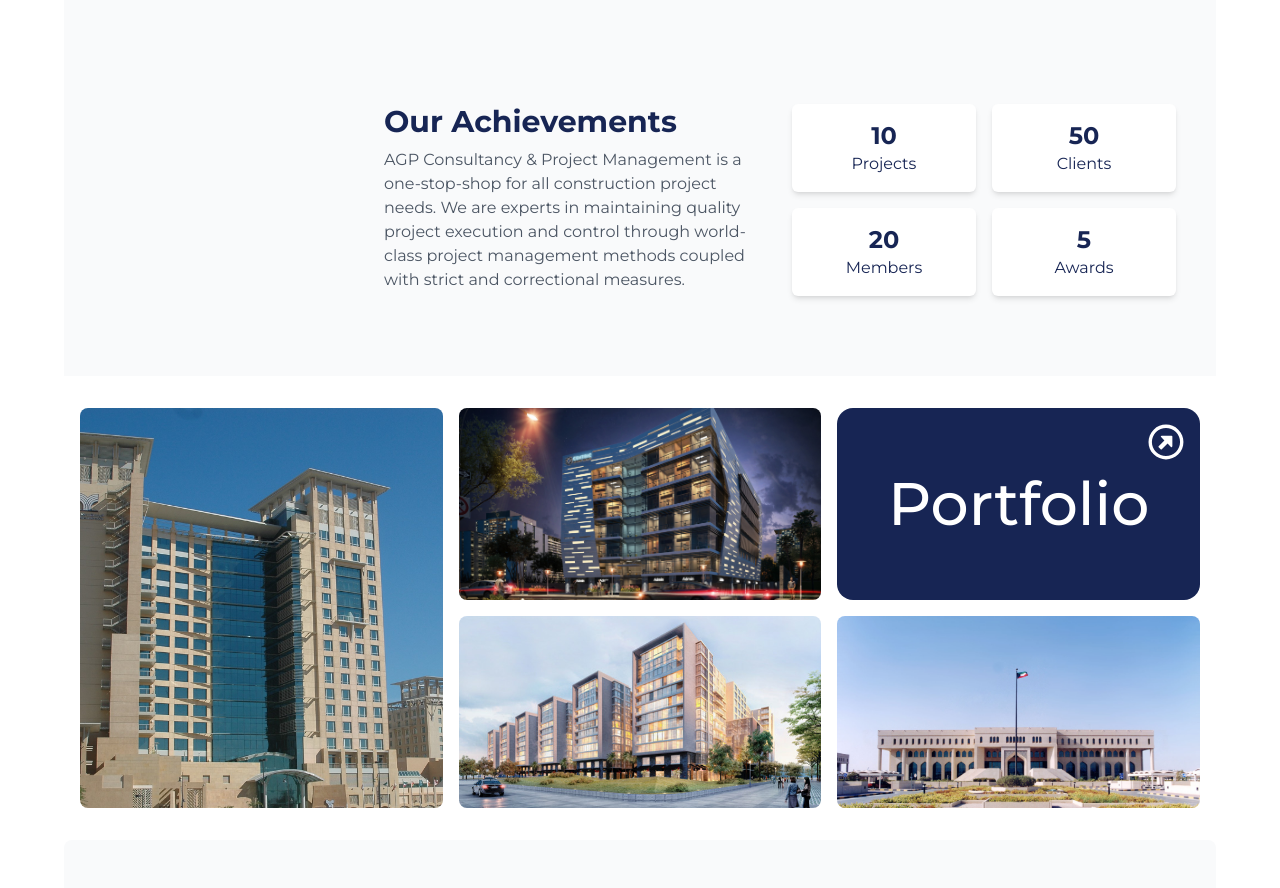
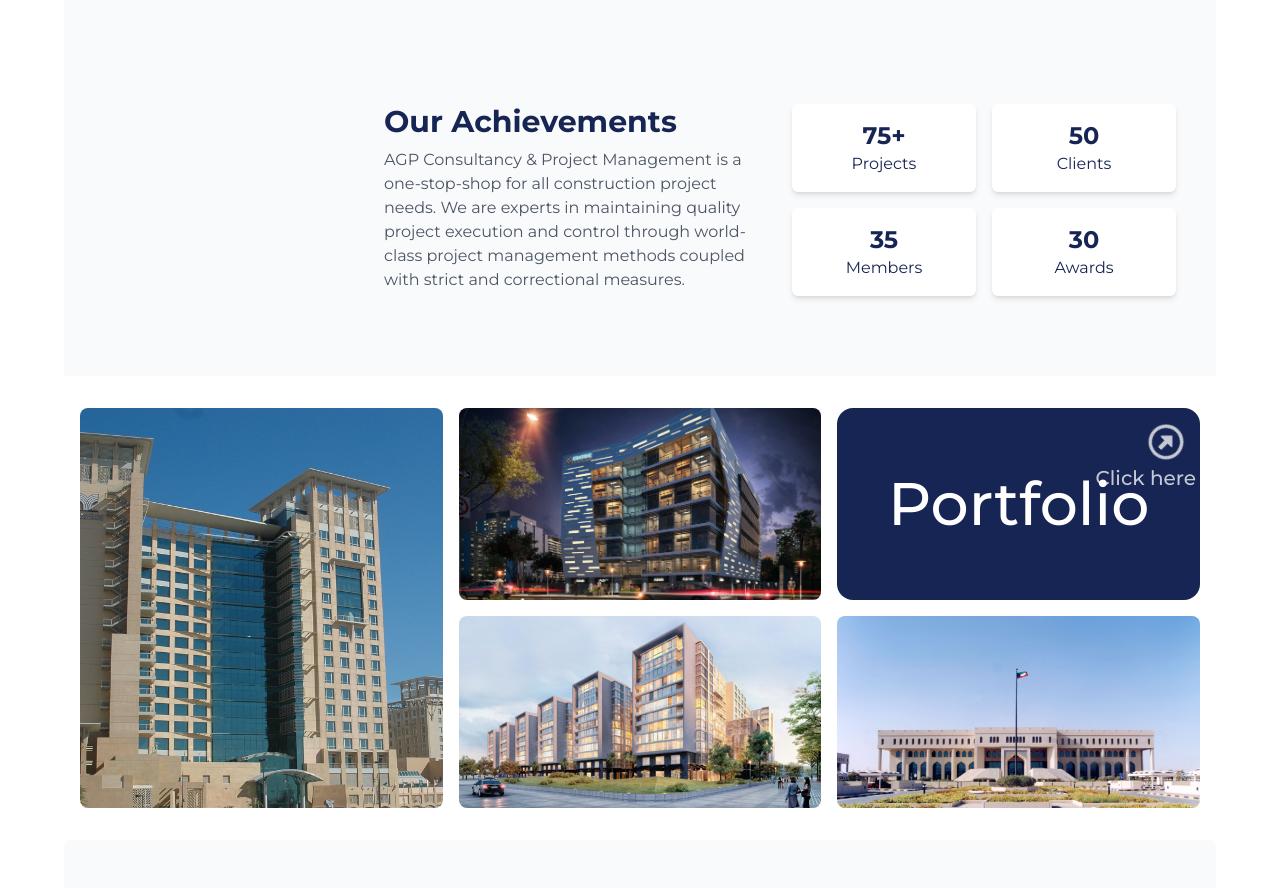
Before and after one commit to IbrahimShaikhli/AGP, a Next.js app: page / in a window 1280 px wide. Shown: the part 3760-4648 px from the top of the page. Built offline with nearby package versions, Linux system fonts and the light colour scheme.

Commit message:
to update

```diff
--- a/app/Sections/Achievements.jsx
+++ b/app/Sections/Achievements.jsx
@@ -19,7 +19,7 @@ export default function Achievements() {
             <div className="grid grid-cols-2 gap-4">
               {/* Square 1 */}
               <div className="bg-white p-4 rounded-md text-center shadow-md">
-                <div className="text-2xl font-bold text-blue-950">10</div>
+                <div className="text-2xl font-bold text-blue-950">75+</div>
                 <div>Projects</div>
               </div>
               {/* Square 2 */}
@@ -29,12 +29,12 @@ export default function Achievements() {
               </div>
               {/* Square 3 */}
               <div className="bg-white p-4 rounded-md text-center shadow-md">
-                <div className="text-2xl font-bold text-blue-950">20</div>
+                <div className="text-2xl font-bold text-blue-950">35</div>
                 <div>Members</div>
               </div>
               {/* Square 4 */}
               <div className="bg-white p-4 rounded-md text-center shadow-md">
-                <div className="text-2xl font-bold text-blue-950">5</div>
+                <div className="text-2xl font-bold text-blue-950">30</div>
                 <div>Awards</div>
               </div>
             </div>
--- a/app/Sections/Portfolio.jsx
+++ b/app/Sections/Portfolio.jsx
@@ -4,10 +4,10 @@ import { FaRegArrowAltCircleUp } from 'react-icons/fa'
 
 export default function Portfolio() {
   const projects = [
-    { name: 'Project 1', location: 'Location 1', image: '/Rotana Hotel.jpg' },
-    { name: 'Project 2', location: 'Location 2', image: '/centric.jpg' },
-    { name: 'Project 3', location: 'Location 3', image: '/degla.jpg' },
-    { name: 'Project 4', location: 'Location 4', image: '/Ministry of public works – South Surra.jpg' }
+    { name: 'Rotana Hotel', location: 'Kuwait', image: '/Rotana Hotel.jpg' },
+    { name: 'Centric Mall', location: 'New Cairo', image: '/centric.jpg' },
+    { name: 'Degla Towers', location: 'Nasr City', image: '/degla.jpg' },
+    { name: 'Ministry of Public Works', location: 'Kuwait', image: '/Ministry of public works – South Surra.jpg' }
   ];
 
   return (
@@ -45,9 +45,10 @@ export default function Portfolio() {
           {/* Check Our Portfolio */}
           <Link href="/Portfolio">
           <div className="relative h-48 w-[100%]  ">
-            <div className="absolute top-0 left-0 w-full h-full bg-blue-950 text-white p-4 rounded-2xl flex items-center justify-center hover:bg-blue-900 duration-300">
-              <p className='text-4xl text-center font-medium cursor-pointer lg:text-6xl '>Portfolio</p>
-               <FaRegArrowAltCircleUp className="absolute top-4 right-4 transform rotate-45 text-4xl " />
+            <div className="absolute top-0 left-0 w-full h-full bg-blue-950 text-white p-4 rounded-2xl  items-center justify-center grid grid-rows-auto hover:bg-blue-900 duration-300">
+              <p className='text-5xl text-center font-medium cursor-pointer lg:text-6xl '>Portfolio</p>
+               <FaRegArrowAltCircleUp className="absolute top-4 right-4 transform rotate-45 text-4xl animate-pulse" />
+               <p className=' absolute top-12 right-1 text-xl  font-medium cursor-pointer lg:text-xl lg:top-14 animate-pulse text-right'>Click here</p>
             </div>
           </div>
           </Link>
--- a/app/UI/Components/SplashScreen.jsx
+++ b/app/UI/Components/SplashScreen.jsx
@@ -10,8 +10,9 @@ const SplashScreen = () => (
    transition={{ duration: 2 }}
    className="flex flex-col items-center justify-center h-screen"
  >
-   <img src="/APG-LOGO.png" alt="Logo" className="lg:w-64 lg:h-64 w-48 h-48" />
-   <h1 className="lg:text-4xl text-3xl font-bold ml-6 lg:ml-4 text-blue-950">AGP</h1>
+   <img src="/APG-LOGO.png" alt="Logo" className="lg:w-64 lg:h-64 w-32 h-32" />
+   <h1 className="lg:text-5xl text-2xl font-bold ml-4 lg:ml-4 text-blue-950">AGP</h1>
+   <h2 className="lg:text-3xl text-xl font-bold ml-3 lg:ml-4 text-blue-950 text-center">For Construction Projects Management</h2>
  </motion.div>
 );
 
```
